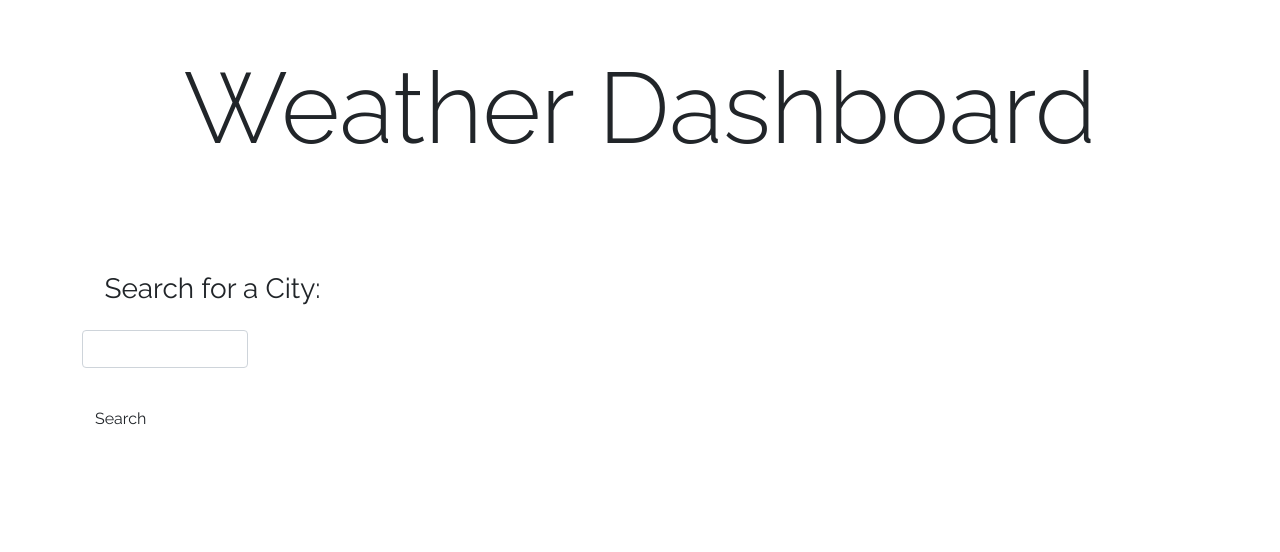
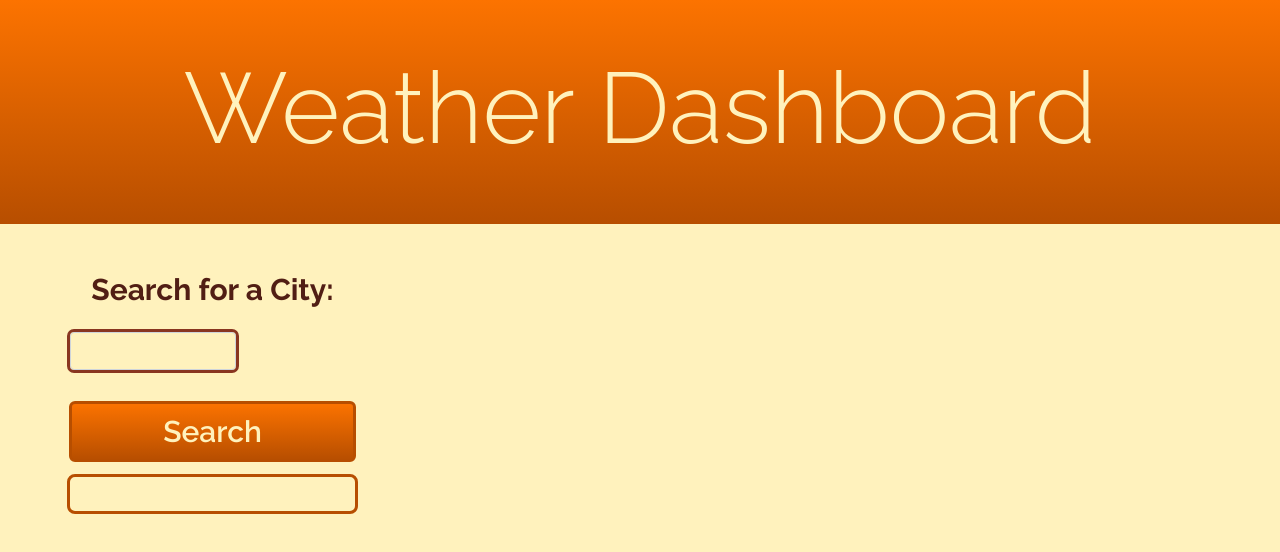
Before and after one commit to Sarah-Paterson/Weather-Dashboard, a plain HTML site: page index.html in a window 1280 px wide. Drawn offline with nearby package versions, Linux system fonts and the light colour scheme.

Commit message:
add variables to CSS and apply to some elements

```diff
--- a/assets/style.css
+++ b/assets/style.css
@@ -1,11 +1,50 @@
+:root {
+    /*colors*/
+    --background-color: rgb(255, 242, 189);
+    --white: rgb(255, 255, 255);
+    --dark-rust: rgb(137, 54, 32);
+    --dark-orange: rgb(183, 78, 0);
+    --orange: rgb(252, 115, 0);
+    --text-color-dark: rgb(81, 30, 20);
+    --text-color-medium: rgb(137, 54, 32);
+    --text-color-light: rgb(255, 242, 189);
+    --orange-gradient: linear-gradient(var(--orange), var(--dark-orange));
+    --orange-gradient-hover: linear-gradient(var(--dark-orange), var(--text-color-dark));
+
+
+    /*font sizes for desktop and bigger*/
+    --font-size-body: 20px;
+    --font-size-h3: 32px;
+    --font-size-h2: 38px;
+    --font-size-name: 88px;
+
+    /*font sizes for tablet*/
+    --tablet-font-size-body: 20px;
+    --tablet-font-size-h3: 25px;
+    --tablet-font-size-h2: 32px;
+    --tablet-font-size-name: 75px;
+
+    /*font sizes for phone*/
+    --phone-font-size-body: 20px;
+    --phone-font-size-h3: 22px;
+    --phone-font-size-h2: 25px;
+    --phone-font-size-name: 40px;
+}
+
 body {
     font-family: 'Raleway', sans-serif;
     font-size: 16px;
+    background-color: var(--background-color);
+}
+
+#hero {
+    background-image: var(--orange-gradient);
 }
 
 #hero-text {
     font-weight: 300;
     font-size: 100px;
+    color: var(--text-color-light);
 }
 
 h1,
@@ -16,3 +55,42 @@ h5,
 h6 {
     text-align: center;
 }
+
+h3 {
+    font-size: 30px;
+}
+
+.dark-text {
+    color: var(--text-color-dark);
+    font-weight: 700;
+}
+
+#city-input {
+    background-color: var(--background-color);
+    color: var(--text-color-dark);
+    outline: solid var(--dark-rust);
+    font-weight: 600;
+}
+
+.btn {
+    font-weight: 600;
+    border-radius: 5px;
+    outline: solid var(--dark-orange);
+    font-size: 30px;
+}
+
+.btn:hover {
+    background-image: var(--orange-gradient-hover);
+    color: var(--text-color-light);
+    outline: solid var(--text-color-dark);
+}
+
+.search-btn {
+    background-image: var(--orange-gradient);
+    color: var(--text-color-light);
+}
+
+.recient-btn {
+    background-color: var(--background-color);
+    color: var(--text-color-medium);
+}
--- a/index.html
+++ b/index.html
@@ -24,25 +24,29 @@
     </head>
     <body>
 
-        <div class="px-4 py-5 mb-5">
+        <div id="hero" class="px-4 py-5 mb-5">
             <div class="container text-center">
               <h1 id="hero-text">Weather Dashboard</h1>
             </div>
           </div>
           <div class="container">
             <div class="row">
+              <!-- search for city section -->
               <div class="col-3">
-                <h3>Search for a City:</h3>
+                <h3 class="dark-text">Search for a City:</h3>
                 <form id="search-form">
+                  <!-- city input -->
                   <div class="row py-3">
                     <div class="col-sm-8">
-                      <input type="text" class="form-control" id="city-input" aria-label="city-input"/>
+                      <input type="text" class="row form-control" id="city-input" aria-label="city-input"/>
                     </div>
                   </div>
-                  <div class="py-3">
-                    <button type="search" value="search" class="btn">
+                  <!-- search button -->
+                  <div class="row py-3">
+                    <button type="search" value="search" class="btn search-btn">
                       Search
                     </button>
+                    <button class="py-3 my-3 btn recient-btn"></button>
                   </div>
                 </form>
               </div>
```
